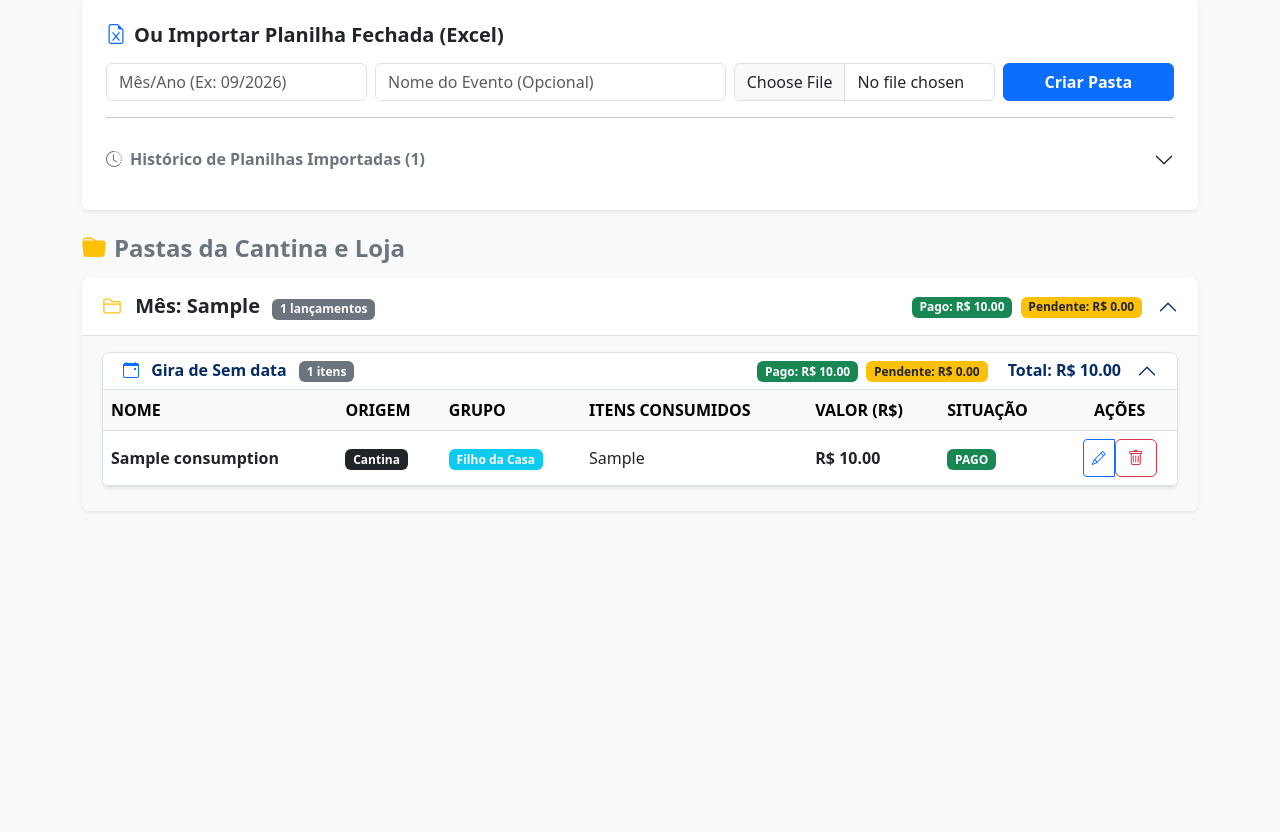
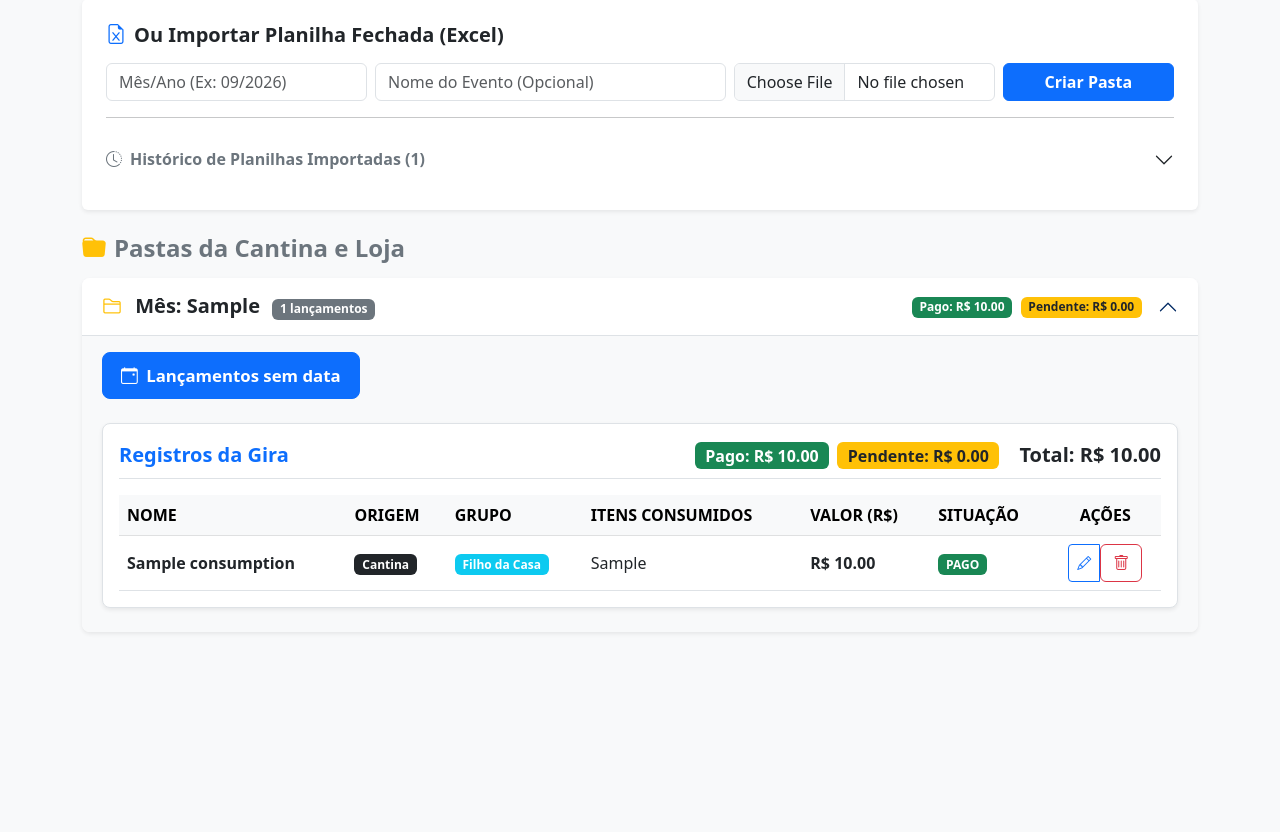
Before and after one commit to indiarasabarreto/finance-api, a FastAPI app: page / in a window 1280 px wide. Shown: the part 679-1511 px from the top of the page. Before the commit the page ends 1191 px from the top, so only its background shows below. Run offline with FastAPI, Linux system fonts and the light colour scheme; tables that the repository leaves empty hold one stand-in row (values such as "Sample post").

Commit message:
feat: altera visualizacao de giras para botoes tipo abas

```diff
--- a/app/templates/index.html
+++ b/app/templates/index.html
@@ -287,6 +287,7 @@
                     {% endif %}
                 </div>
 
+
                 <!-- Pastas da Cantina -->
                 <h4 class="fw-bold text-secondary mb-3"><i class="bi bi-folder-fill text-warning me-2"></i>Pastas da
                     Cantina e Loja</h4>
@@ -325,43 +326,46 @@
                         <div id="folder{{ month_index }}"
                             class="accordion-collapse collapse {% if loop.first %}show{% endif %}"
                             data-bs-parent="#foldersAccordion">
-                            <div class="accordion-body bg-light pt-3 pb-3">
+                            <div class="accordion-body bg-light pt-3 pb-4">
 
-                                <!-- SUB-PASTAS: UMA PARA CADA GIRA (DIA) -->
-                                <div class="accordion" id="girasAccordion{{ month_index }}">
+                                <!-- ABAS DAS GIRAS (PILLS) -->
+                                <ul class="nav nav-pills mb-3" id="pills-tab-giras-{{ month_index }}" role="tablist">
                                     {% for day in folder.days %}
-                                    <div class="accordion-item mb-2 border shadow-sm rounded-3 overflow-hidden">
-                                        <h2 class="accordion-header">
+                                    <li class="nav-item me-2 mb-2" role="presentation">
                                         <button
-                                                class="accordion-button {% if not loop.first %}collapsed{% endif %} bg-white py-2"
-                                                type="button" data-bs-toggle="collapse"
-                                                data-bs-target="#gira{{ month_index }}_{{ loop.index }}">
+                                            class="nav-link {% if loop.first %}active{% endif %} border border-primary fw-bold"
+                                            id="pills-gira-{{ month_index }}-{{ loop.index }}-tab" data-bs-toggle="pill"
+                                            data-bs-target="#pills-gira-{{ month_index }}-{{ loop.index }}"
+                                            type="button" role="tab">
+                                            <i class="bi bi-calendar-event me-1"></i>
+                                            {{ day.day.strftime('%d/%m/%Y') if day.day else 'Lançamentos sem data' }}
+                                        </button>
+                                    </li>
+                                    {% endfor %}
+                                </ul>
+
+                                <!-- CONTEÚDO DA GIRA SELECIONADA -->
+                                <div class="tab-content bg-white border rounded-3 shadow-sm p-3"
+                                    id="pills-tabContent-giras-{{ month_index }}">
+                                    {% for day in folder.days %}
+                                    <div class="tab-pane fade {% if loop.first %}show active{% endif %}"
+                                        id="pills-gira-{{ month_index }}-{{ loop.index }}" role="tabpanel">
+
                                         <div
-                                                    class="w-100 me-3 d-flex justify-content-between align-items-center">
-                                                    <div>
-                                                        <strong><i class="bi bi-calendar-event text-primary me-2"></i>
-                                                            Gira de {{ day.day.strftime('%d/%m/%Y') if day.day else 'Sem
-                                                            data' }}</strong>
-                                                        <span class="badge bg-secondary ms-2">{{ day.consumptions|length
-                                                            }} itens</span>
-                                                    </div>
-                                                    <div class="text-end d-none d-md-block">
-                                                        <span class="badge bg-success ms-1">Pago: R$ {{
+                                            class="d-flex justify-content-between align-items-center mb-3 pb-2 border-bottom">
+                                            <h5 class="m-0 fw-bold text-primary">Registros da Gira</h5>
+                                            <div class="text-end">
+                                                <span class="badge bg-success ms-1 fs-6">Pago: R$ {{
                                                     "%.2f"|format(day.pago) }}</span>
-                                                        <span class="badge bg-warning text-dark ms-1">Pendente: R$ {{
+                                                <span class="badge bg-warning text-dark ms-1 fs-6">Pendente: R$ {{
                                                     "%.2f"|format(day.pendente) }}</span>
-                                                        <span class="fw-bold ms-3">Total: R$ {{ "%.2f"|format(day.total)
+                                                <span class="fw-bold ms-3 fs-5">Total: R$ {{ "%.2f"|format(day.total)
                                                     }}</span>
                                             </div>
                                         </div>
-                                            </button>
-                                        </h2>
-                                        <div id="gira{{ month_index }}_{{ loop.index }}"
-                                            class="accordion-collapse collapse {% if loop.first %}show{% endif %}"
-                                            data-bs-parent="#girasAccordion{{ month_index }}">
-                                            <div class="accordion-body p-0 bg-white">
+
                                         <div class="table-responsive">
-                                                    <table class="table table-hover align-middle mb-0 border-top-0">
+                                            <table class="table table-hover align-middle mb-0">
                                                 <thead class="table-light">
                                                     <tr>
                                                         <th>NOME</th>
@@ -392,8 +396,8 @@
                                                             </span>
                                                         </td>
                                                         <td>{{ item.raw_items|sem_data }}</td>
-                                                                <td class="fw-bold">R$ {{
-                                                                    "%.2f"|format(item.total_amount) }}</td>
+                                                        <td class="fw-bold">R$ {{ "%.2f"|format(item.total_amount) }}
+                                                        </td>
                                                         <td>
                                                             <span
                                                                 class="badge {% if item.status == 'PAGO' %}bg-success{% else %}bg-warning text-dark{% endif %}">
@@ -412,19 +416,16 @@
                                                                     </button>
                                                                 </form>
                                                                 {% endif %}
-                                                                        <button type="button"
-                                                                            class="btn btn-outline-primary"
+                                                                <button type="button" class="btn btn-outline-primary"
                                                                     data-item='{{ item|tojson|forceescape }}'
                                                                     onclick="openEditModal(JSON.parse(this.dataset.item))"
                                                                     title="Editar">
                                                                     <i class="bi bi-pencil"></i>
                                                                 </button>
-                                                                        <form
-                                                                            action="/consumptions/{{ item.id }}/delete"
+                                                                <form action="/consumptions/{{ item.id }}/delete"
                                                                     method="post" class="d-inline"
                                                                     onsubmit="return confirm('Excluir este registro?')">
-                                                                            <button type="submit"
-                                                                                class="btn btn-outline-danger"
+                                                                    <button type="submit" class="btn btn-outline-danger"
                                                                         title="Excluir">
                                                                         <i class="bi bi-trash"></i>
                                                                     </button>
@@ -437,18 +438,14 @@
                                             </table>
                                         </div>
                                     </div>
-                                        </div>
-                                    </div>
                                     {% endfor %}
                                 </div>
-                                <!-- FIM SUB-PASTAS -->
                             </div>
                         </div>
                     </div>
                     {% endfor %}
                 </div>
                 {% endif %}
-            </div>
 
                 <!-- ABA 2: MENSALIDADES (ÁREA RESTRITA) -->
                 <div class="tab-pane fade" id="pills-fees" role="tabpanel">
@@ -461,7 +458,8 @@
                                     <i class="bi bi-shield-lock-fill text-primary display-3"></i>
                                 </div>
                                 <h4 class="fw-bold text-dark mb-2">Área Restrita — Mensalidades</h4>
-                            <p class="text-muted small mb-4">Esta seção é reservada apenas para os gestores autorizados.
+                                <p class="text-muted small mb-4">Esta seção é reservada apenas para os gestores
+                                    autorizados.
                                     Digite a senha para continuar.</p>
 
                                 <form action="/monthly-fees/login" method="post">
@@ -475,7 +473,8 @@
                                     </button>
                                 </form>
 
-                            <button type="button" class="btn btn-link text-secondary text-decoration-none fw-semibold"
+                                <button type="button"
+                                    class="btn btn-link text-secondary text-decoration-none fw-semibold"
                                     onclick="goToCantinaTab()">
                                     <i class="bi bi-arrow-left me-1"></i> Voltar para Cantina & Loja
                                 </button>
@@ -523,7 +522,8 @@
                     </div>
 
                     <div class="card border-0 shadow-sm p-4 mb-4 no-print">
-                    <h5 class="card-title fw-bold mb-3 text-primary"><i class="bi bi-calendar-plus me-2"></i>Gerar Folha
+                        <h5 class="card-title fw-bold mb-3 text-primary"><i class="bi bi-calendar-plus me-2"></i>Gerar
+                            Folha
                             de Mensalidades do Mês</h5>
                         <form action="/monthly-fees/generate" method="post" class="row g-2">
                             <div class="col-md-6">
@@ -538,7 +538,8 @@
                         </form>
                     </div>
 
-                <h4 class="fw-bold text-secondary mb-3"><i class="bi bi-journal-check text-primary me-2"></i>Folhas de
+                    <h4 class="fw-bold text-secondary mb-3"><i class="bi bi-journal-check text-primary me-2"></i>Folhas
+                        de
                         Mensalidades</h4>
 
                     {% if not fee_folders %}
@@ -551,14 +552,16 @@
                         {% for folder in fee_folders %}
                         <div class="accordion-item border-0 shadow-sm mb-3 rounded-3 overflow-hidden">
                             <h2 class="accordion-header">
-                            <button class="accordion-button {% if not loop.first %}collapsed{% endif %} bg-white py-3"
+                                <button
+                                    class="accordion-button {% if not loop.first %}collapsed{% endif %} bg-white py-3"
                                     type="button" data-bs-toggle="collapse" data-bs-target="#feeFolder{{ loop.index }}">
                                     <div class="d-flex justify-content-between align-items-center w-100 me-3">
                                         <div>
                                             <span class="fs-5 fw-bold text-dark"><i
                                                     class="bi bi-calendar-check text-primary me-2"></i> Mês: {{
                                                 folder.month_year }}</span>
-                                        <span class="badge bg-secondary ms-2">{{ folder.fees|length }} registros</span>
+                                            <span class="badge bg-secondary ms-2">{{ folder.fees|length }}
+                                                registros</span>
                                         </div>
                                         <div class="text-end">
                                             <span class="badge bg-success me-1">Arrecadado: R$ {{
@@ -578,7 +581,8 @@
                                             onsubmit="return confirm('EXCLUIR permanentemente a folha de mensalidades do mês {{ folder.month_year }}?')">
                                             <input type="hidden" name="month_year" value="{{ folder.month_year }}">
                                             <button type="submit" class="btn btn-sm btn-outline-danger fw-bold">
-                                            <i class="bi bi-trash me-1"></i> Excluir Folha do Mês {{ folder.month_year
+                                                <i class="bi bi-trash me-1"></i> Excluir Folha do Mês {{
+                                                folder.month_year
                                                 }}
                                             </button>
                                         </form>
@@ -598,7 +602,8 @@
                                                 {% for item in folder.fees %}
                                                 <tr>
                                                     <td class="fw-bold">{{ item.person_name }}</td>
-                                                <td class="fw-bold text-secondary">R$ {{ "%.2f"|format(item.amount) }}
+                                                    <td class="fw-bold text-secondary">R$ {{ "%.2f"|format(item.amount)
+                                                        }}
                                                     </td>
                                                     <td>
                                                         <span
@@ -612,7 +617,8 @@
                                                             <button type="submit"
                                                                 class="btn btn-sm {% if item.status == 'PAGO' %}btn-outline-warning{% else %}btn-success{% endif %} fw-bold">
                                                                 {% if item.status == 'PAGO' %}
-                                                            <i class="bi bi-arrow-counterclockwise"></i> Desfazer Baixa
+                                                                <i class="bi bi-arrow-counterclockwise"></i> Desfazer
+                                                                Baixa
                                                                 {% else %}
                                                                 <i class="bi bi-check-lg"></i> Dar Baixa (PAGO)
                                                                 {% endif %}
@@ -646,7 +652,8 @@
                     {% if not monthly_summary %}
                     <div class="card border-0 shadow-sm p-5 text-center text-muted">
                         <i class="bi bi-bar-chart display-4 mb-2"></i>
-                    <p class="m-0">Nenhum registro encontrado para gerar o resumo. Faça um lançamento na Cantina ou crie
+                        <p class="m-0">Nenhum registro encontrado para gerar o resumo. Faça um lançamento na Cantina ou
+                            crie
                             uma folha de Mensalidades!</p>
                     </div>
                     {% else %}
@@ -664,11 +671,14 @@
                                 <tbody>
                                     {% for row in monthly_summary %}
                                     <tr>
-                                    <td class="fw-bold fs-6"><i class="bi bi-calendar-event me-2 text-primary"></i> {{
+                                        <td class="fw-bold fs-6"><i class="bi bi-calendar-event me-2 text-primary"></i>
+                                            {{
                                             row.month_year }}</td>
-                                    <td class="text-success fw-bold fs-6">R$ {{ "%.2f"|format(row.cantina_pago) }}</td>
+                                        <td class="text-success fw-bold fs-6">R$ {{ "%.2f"|format(row.cantina_pago) }}
+                                        </td>
                                         <td class="text-primary fw-bold fs-6">R$ {{ "%.2f"|format(row.fees_pago) }}</td>
-                                    <td class="table-primary fw-bold fs-5 text-dark">R$ {{ "%.2f"|format(row.total_mes)
+                                        <td class="table-primary fw-bold fs-5 text-dark">R$ {{
+                                            "%.2f"|format(row.total_mes)
                                             }}</td>
                                     </tr>
                                     {% endfor %}
@@ -689,7 +699,8 @@
                     <form id="editForm" method="post">
                         <div class="modal-header">
                             <h5 class="modal-title fw-bold">Editar Registro de Consumo</h5>
-                        <button type="button" class="btn-close" data-bs-dismiss="modal" aria-label="Fechar"></button>
+                            <button type="button" class="btn-close" data-bs-dismiss="modal"
+                                aria-label="Fechar"></button>
                         </div>
                         <div class="modal-body">
                             <div class="mb-3">
@@ -723,31 +734,42 @@
                                     </button>
                                 </div>
                                 <div class="d-flex flex-wrap gap-1">
-                                <button type="button" class="btn btn-xs btn-outline-dark fw-semibold bg-white py-1 px-2"
+                                    <button type="button"
+                                        class="btn btn-xs btn-outline-dark fw-semibold bg-white py-1 px-2"
                                         style="font-size: 0.8rem;" onclick="addItemQuickEdit('Torta de Atum', 12.00)">+
                                         Torta Atum (R$12)</button>
-                                <button type="button" class="btn btn-xs btn-outline-dark fw-semibold bg-white py-1 px-2"
-                                    style="font-size: 0.8rem;" onclick="addItemQuickEdit('Torta de Frango', 12.00)">+
+                                    <button type="button"
+                                        class="btn btn-xs btn-outline-dark fw-semibold bg-white py-1 px-2"
+                                        style="font-size: 0.8rem;"
+                                        onclick="addItemQuickEdit('Torta de Frango', 12.00)">+
                                         Torta Frango (R$12)</button>
-                                <button type="button" class="btn btn-xs btn-outline-dark fw-semibold bg-white py-1 px-2"
+                                    <button type="button"
+                                        class="btn btn-xs btn-outline-dark fw-semibold bg-white py-1 px-2"
                                         style="font-size: 0.8rem;" onclick="addItemQuickEdit('Empada', 9.00)">+ Empada
                                         (R$9)</button>
-                                <button type="button" class="btn btn-xs btn-outline-dark fw-semibold bg-white py-1 px-2"
+                                    <button type="button"
+                                        class="btn btn-xs btn-outline-dark fw-semibold bg-white py-1 px-2"
                                         style="font-size: 0.8rem;" onclick="addItemQuickEdit('Bolo', 5.00)">+ Bolo
                                         (R$5)</button>
-                                <button type="button" class="btn btn-xs btn-outline-dark fw-semibold bg-white py-1 px-2"
+                                    <button type="button"
+                                        class="btn btn-xs btn-outline-dark fw-semibold bg-white py-1 px-2"
                                         style="font-size: 0.8rem;" onclick="addItemQuickEdit('Pudim', 5.00)">+ Pudim
                                         (R$5)</button>
-                                <button type="button" class="btn btn-xs btn-outline-dark fw-semibold bg-white py-1 px-2"
+                                    <button type="button"
+                                        class="btn btn-xs btn-outline-dark fw-semibold bg-white py-1 px-2"
                                         style="font-size: 0.8rem;" onclick="addItemQuickEdit('Mousse', 5.00)">+ Mousse
                                         (R$5)</button>
-                                <button type="button" class="btn btn-xs btn-outline-dark fw-semibold bg-white py-1 px-2"
-                                    style="font-size: 0.8rem;" onclick="addItemQuickEdit('Refrigerante', 5.00)">+ Refri
+                                    <button type="button"
+                                        class="btn btn-xs btn-outline-dark fw-semibold bg-white py-1 px-2"
+                                        style="font-size: 0.8rem;" onclick="addItemQuickEdit('Refrigerante', 5.00)">+
+                                        Refri
                                         (R$5)</button>
-                                <button type="button" class="btn btn-xs btn-outline-dark fw-semibold bg-white py-1 px-2"
+                                    <button type="button"
+                                        class="btn btn-xs btn-outline-dark fw-semibold bg-white py-1 px-2"
                                         style="font-size: 0.8rem;" onclick="addItemQuickEdit('Café', 5.00)">+ Café
                                         (R$5)</button>
-                                <button type="button" class="btn btn-xs btn-outline-dark fw-semibold bg-white py-1 px-2"
+                                    <button type="button"
+                                        class="btn btn-xs btn-outline-dark fw-semibold bg-white py-1 px-2"
                                         style="font-size: 0.8rem;" onclick="addItemQuickEdit('Suco', 3.00)">+ Suco
                                         (R$3)</button>
                                 </div>
@@ -765,8 +787,8 @@
                             </div>
                             <div class="mb-3">
                                 <label class="form-label fw-bold">Valor Total (R$)</label>
-                            <input type="number" step="0.01" id="editAmount" name="total_amount" class="form-control"
-                                required>
+                                <input type="number" step="0.01" id="editAmount" name="total_amount"
+                                    class="form-control" required>
                             </div>
                             <div class="mb-3">
                                 <label class="form-label fw-bold">Situação</label>
```
Lines whose indentation alone changed are shown as unchanged.
